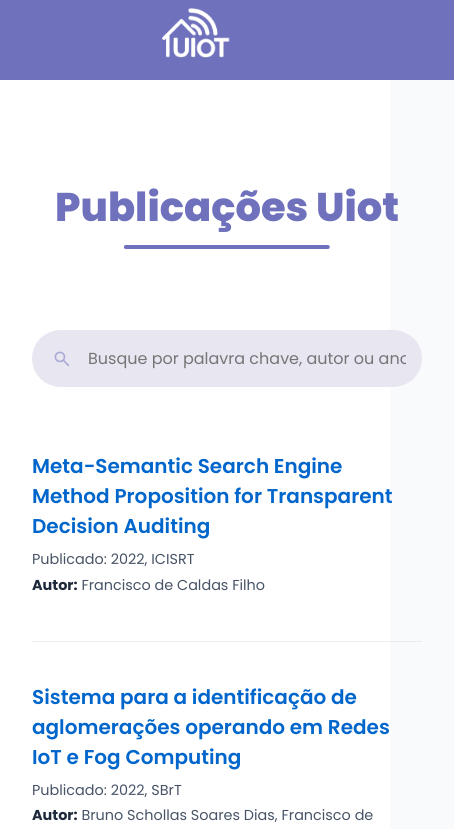
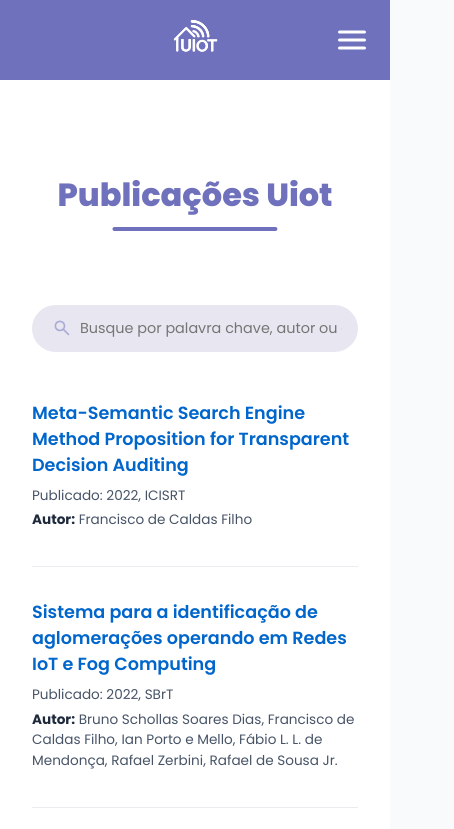
Before and after one commit to luismb1411/SiteUiot, a React (Vite) app: page /Publications in a window 390 px wide. Shown: the top 829 px of the page, 454 px wide, since content can reach past the window. Built offline with nearby package versions, Linux system fonts and the light colour scheme.

Commit message:
Site Versao 1.0

```diff
--- a/index.html
+++ b/index.html
@@ -17,6 +17,10 @@
       href="https://fonts.googleapis.com/css2?family=Source+Serif+4:ital,opsz,wght@0,8..60,200..900;1,8..60,200..900&display=swap"
       rel="stylesheet"
     />
+    <link
+      rel="stylesheet"
+      href="https://cdnjs.cloudflare.com/ajax/libs/font-awesome/5.15.4/css/all.min.css"
+    />
   </head>
   <body>
     <div id="root"></div>
--- a/src/App.css
+++ b/src/App.css
@@ -1,8 +1,26 @@
+*,
+*::before,
+*::after {
+  box-sizing: border-box;
+}
+
+html,
+body {
+  width: 100%;
+  overflow-x: hidden;
+  margin: 0;
+  padding: 0;
+}
+
 body {
   font-family: "Poppins", sans-serif;
-  margin: 0;
   background-color: #f9fafb;
   color: #475467;
+}
+
+main {
+  /* Adiciona espaço no topo para não ficar atrás da navbar fixa */
+  padding-top: 80px;
 }
 
 .container {
@@ -10,17 +28,13 @@ body {
   max-width: 1200px;
   margin-left: auto;
   margin-right: auto;
-  padding-left: 2rem;
-  padding-right: 2rem;
+  padding-left: 1.5rem;
+  padding-right: 1.5rem;
 }
 
 .section {
-  padding-top: 6em;
-  padding-bottom: 6em;
-}
-
-main > .section:first-child {
-  padding-top: calc(80px + 6rem);
+  padding-top: 6rem;
+  padding-bottom: 6rem;
 }
 
 @media (max-width: 768px) {
@@ -33,8 +47,4 @@ main > .section:first-child {
     padding-top: 4rem;
     padding-bottom: 4rem;
   }
-
-  main > .section:first-child {
-    padding-top: calc(80px + 4rem);
-  }
 }
--- a/src/Components/Footer.jsx
+++ b/src/Components/Footer.jsx
@@ -23,6 +23,7 @@ const Footer = () => {
             </p>
           </div>
 
+          {/* AS DUAS COLUNAS DE LINKS FORAM UNIFICADAS NESTA ÚNICA COLUNA */}
           <div className="footer-column links">
             <ul>
               <li>
@@ -40,11 +41,6 @@ const Footer = () => {
                   <img src={IconArrowR} alt="seta" /> Projetos
                 </Link>
               </li>
-            </ul>
-          </div>
-
-          <div className="footer-column links">
-            <ul>
               <li>
                 <Link to="/Publications">
                   <img src={IconArrowR} alt="seta" /> Publicações
--- a/src/Components/HomeComponents/FrontView.css
+++ b/src/Components/HomeComponents/FrontView.css
@@ -73,23 +73,4 @@
   .frontview-content h1 {
     font-size: 2.5rem; /* Ajusta o tamanho da fonte do título para telas menores */
   }
-
-  .frontview-section > img {
-    /* Se o logo for um SVG diretamente dentro da section */
-    display: block;
-    margin: 0 auto 2rem auto; /* Centraliza horizontalmente e adiciona margem abaixo */
-  }
-
-  /* Se o seu logo estiver dentro de uma div específica, use essa classe */
-  .frontview-logo {
-    display: block;
-    text-align: center; /* Tenta centralizar se o logo estiver dentro de um elemento de texto */
-    margin-bottom: 2rem;
-  }
-
-  .frontview-logo img,
-  .frontview-logo svg {
-    display: block; /* Garante que a margem auto funcione */
-    margin: 0 auto; /* Centraliza horizontalmente */
-  }
 }
--- a/src/Components/Navbar.css
+++ b/src/Components/Navbar.css
@@ -5,84 +5,141 @@
 }
 
 .navbar {
-  background-color: #6f71bc;
+  background-color: var(--navbar-bg-color);
   height: 80px;
   width: 100%;
-  display: flex;
-  justify-content: center;
-  align-items: center;
   position: fixed;
   top: 0;
   left: 0;
   z-index: 1000;
-  padding-right: 4em;
+  display: flex;
+  justify-content: center;
 }
 
 .navbar-container {
   display: flex;
-  justify-content: space-between;
   align-items: center;
   width: 100%;
   max-width: 1200px;
-  padding: 0 2rem;
+  height: 100%;
+  padding: 0 1.5rem;
+  position: relative;
 }
 
+/* --- ESTILOS PADRÃO PARA DESKTOP --- */
+
 .navbar-logo {
-  color: var(--navbar-text-color);
-  justify-self: start;
-  cursor: pointer;
-  text-decoration: none;
   display: flex;
   align-items: center;
+  height: 100%;
 }
 
 .navbar-logo img {
   height: 100px;
-  width: 100px;
 }
 
 .nav-menu {
   display: flex;
   align-items: center;
-  list-style: none;
-  text-align: center;
+  list-style: none; /* Remove os marcadores (bolinhas) */
+  margin: 0 0 0 auto; /* Remove margem padrão e alinha à direita */
+  padding: 0;
   gap: 2rem;
 }
 
 .nav-item {
-  height: 80px;
+  height: 80px; /* Ocupa a altura total da navbar */
   display: flex;
-  align-items: center;
+  align-items: center; /* Centraliza o link verticalmente */
 }
 
 .nav-link {
   color: var(--navbar-text-color);
   text-decoration: none;
+  font-size: 1rem;
   padding: 0.5rem 1rem;
-  transition: color 0.3s ease-out;
 }
 
-.nav-link:hover {
-  color: var(--navbar-hover-color);
+.menu-icon {
+  display: none; /* Ícone do hambúrguer fica escondido no desktop */
 }
 
+/* ================================================= */
+/* --- ESTILOS PARA MOBILE (Telas até 768px) --- */
+/* ================================================= */
+
 @media (max-width: 768px) {
-  .nav-menu {
-    display: none; /* Esconde os links do menu em telas pequenas */
+  /* Centraliza a logo e ajusta seu tamanho */
+  .navbar-logo {
+    position: absolute;
+    left: 50%;
+    top: 50%;
+    transform: translate(-50%, -50%);
   }
 
-  /* Futuramente, você adicionaria aqui o estilo
-     para um ícone de menu hamburger ficar visível */
-  .navbar-container {
-    /* Torna o container uma referência para o posicionamento do logo */
-    position: relative;
+  .navbar-logo img {
+    height: 65px;
   }
 
-  .navbar-logo {
-    /* Posiciona o logo de forma absoluta em relação ao container */
+  /* Mostra o ícone do menu */
+  .menu-icon {
+    display: block;
     position: absolute;
-    left: 50%;
-    /* Move o logo 50% da sua própria largura para a esquerda para centralizar perfeitamente */
-    transform: translateX(-50%);
+    top: 50%;
+    right: 1.5rem;
+    transform: translateY(-50%);
+    z-index: 1001;
+    cursor: pointer;
+  }
+
+  .bar1,
+  .bar2,
+  .bar3 {
+    width: 28px;
+    height: 3px;
+    background-color: var(--navbar-text-color);
+    margin: 5px 0;
+    border-radius: 2px;
+  }
+
+  /* Esconde o menu de texto do desktop */
+  .nav-menu {
+    display: none;
+  }
+
+  /* Estilos do menu suspenso quando está ativo */
+  .nav-menu.active {
+    display: flex;
+    flex-direction: column;
+    position: fixed;
+    top: 0;
+    left: 0;
+    width: 100%;
+    height: 100vh;
+    background: var(--navbar-bg-color);
+    z-index: 999;
+    align-items: flex-start;
+    justify-content: flex-start;
+    padding: 2rem;
+    padding-top: calc(80px + 2rem);
+  }
+
+  .nav-menu.active::before {
+    content: "";
+    position: absolute;
+    top: 80px;
+    left: 0;
+    width: 100%;
+    height: 1px;
+    background-color: rgba(255, 255, 255, 0.2);
+  }
+
+  .nav-item {
+    height: auto;
+  }
+
+  .nav-link {
+    font-size: 1.5rem;
+    padding: 0.75rem 0;
   }
 }
--- a/src/Components/Navbar.jsx
+++ b/src/Components/Navbar.jsx
@@ -1,45 +1,69 @@
-import React from "react";
+import React, { useState } from "react";
+import { Link } from "react-router-dom";
 import "./Navbar.css";
-import { Link } from "react-router-dom";
 import LogoWhite from "../assets/Logos/LogoWhite.png";
 
+// Componente Navbar "limpo" para evitar caracteres ocultos
 const Navbar = () => {
+  const [isMenuOpen, setIsMenuOpen] = useState(false);
+
+  // Função para abrir/fechar o menu
+  const toggleMenu = () => {
+    setIsMenuOpen(!isMenuOpen);
+  };
+
+  // Função para fechar o menu ao clicar em um link
+  const closeMenu = () => {
+    setIsMenuOpen(false);
+  };
+
   return (
-    <nav className="navbar">
+    <header className="navbar">
       <div className="navbar-container">
-        <Link to="/" className="navbar-logo">
+        <Link to="/" className="navbar-logo" onClick={closeMenu}>
           <img src={LogoWhite} alt="UIOT Logo" />
         </Link>
 
-        <ul className="nav-menu">
+        {/* Ícone do Hamburger Animado (feito com divs para animação) */}
+        <div
+          className={`menu-icon ${isMenuOpen ? "open" : ""}`}
+          onClick={toggleMenu}
+        >
+          <div className="bar1"></div>
+          <div className="bar2"></div>
+          <div className="bar3"></div>
+        </div>
+
+        {/* Menu de Navegação */}
+        <ul className={isMenuOpen ? "nav-menu active" : "nav-menu"}>
           <li className="nav-item">
-            <Link to="/" className="nav-link">
+            <Link to="/" className="nav-link" onClick={closeMenu}>
               Início
             </Link>
           </li>
           <li className="nav-item">
-            <Link to="/About" className="nav-link">
+            <Link to="/About" className="nav-link" onClick={closeMenu}>
               Sobre
             </Link>
           </li>
           <li className="nav-item">
-            <Link to="/Project" className="nav-link">
+            <Link to="/Project" className="nav-link" onClick={closeMenu}>
               Projetos
             </Link>
           </li>
           <li className="nav-item">
-            <Link to="/Publications" className="nav-link">
+            <Link to="/Publications" className="nav-link" onClick={closeMenu}>
               Publicações
             </Link>
           </li>
           <li className="nav-item">
-            <Link to="/Team" className="nav-link">
+            <Link to="/Team" className="nav-link" onClick={closeMenu}>
               Equipe
             </Link>
           </li>
         </ul>
       </div>
-    </nav>
+    </header>
   );
 };
 
--- a/src/Pages/About.css
+++ b/src/Pages/About.css
@@ -61,22 +61,9 @@
 }
 
 @media (max-width: 768px) {
-  /* --- Problema 1: Imagem cortada pela Navbar --- */
-  .about-page {
-    /*
-      Move a página inteira para baixo para compensar
-      a altura da navbar (80px). Isso revela o topo da imagem.
-    */
-    padding-top: 80px;
-  }
-
-  /* --- Problema 2: Imagem não preenche a tela --- */
   .about-hero-section {
-    /* Garante que a seção ocupe toda a largura, sem margens laterais */
     width: 100%;
-    /* Remove o padding-top que estava aqui antes, pois agora a classe .about-page cuida disso */
     padding-top: 0;
-    /* Ajusta a altura para telas menores */
     height: 35vh;
   }
 
@@ -85,9 +72,7 @@
     line-height: 1.3;
   }
 
-  /* --- Problema 3: Texto cortado nas laterais --- */
   .about-text p {
-    /* Adiciona espaçamento interno para o texto não colar nas bordas */
     padding-left: 1rem;
     padding-right: 1rem;
   }
--- a/src/Pages/Publications.css
+++ b/src/Pages/Publications.css
@@ -104,6 +104,12 @@
   color: #1e293b;
 }
 
+.publication-entry h2 a {
+  color: #0066cc;
+  text-decoration: none;
+  word-break: break-word;
+}
+
 mark {
   background-color: #d1d0f5;
   color: #5634a4;
@@ -111,3 +117,32 @@ mark {
   border-radius: 3px;
   padding: 0 3px;
 }
+
+@media (max-width: 768px) {
+  .publications-page-header h1 {
+    font-size: 2rem;
+  }
+
+  .search-bar-container {
+    margin-bottom: 3rem;
+  }
+
+  .search-bar-container input {
+    padding: 0.8rem 1rem 0.8rem 3rem;
+    font-size: 0.9rem;
+  }
+
+  .publication-entry {
+    padding-bottom: 2rem;
+    margin-bottom: 2rem;
+  }
+
+  .publication-entry h2 {
+    font-size: 1.1rem;
+  }
+
+  .publication-entry .publication-meta,
+  .publication-entry .publication-authors {
+    font-size: 0.85rem;
+  }
+}
```
Also changed, not shown: src/Components/Footer.css (+29 -14 lines).
